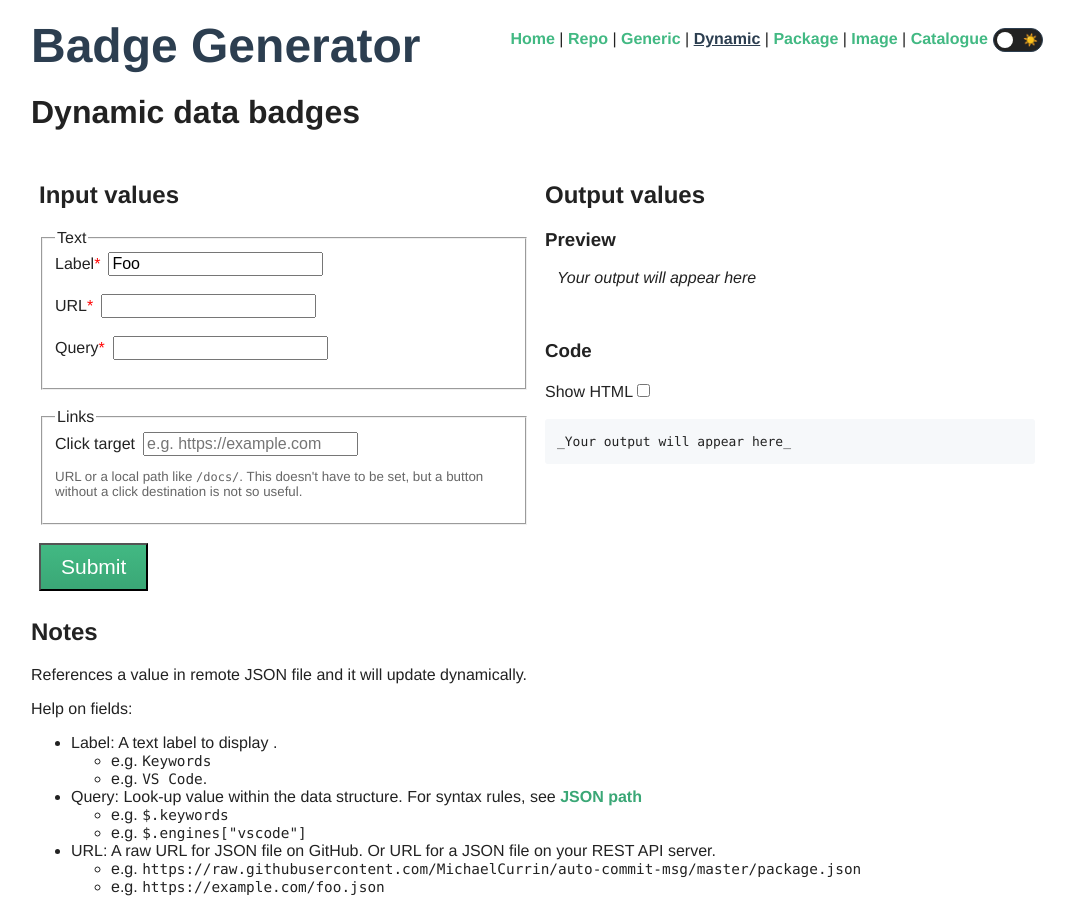
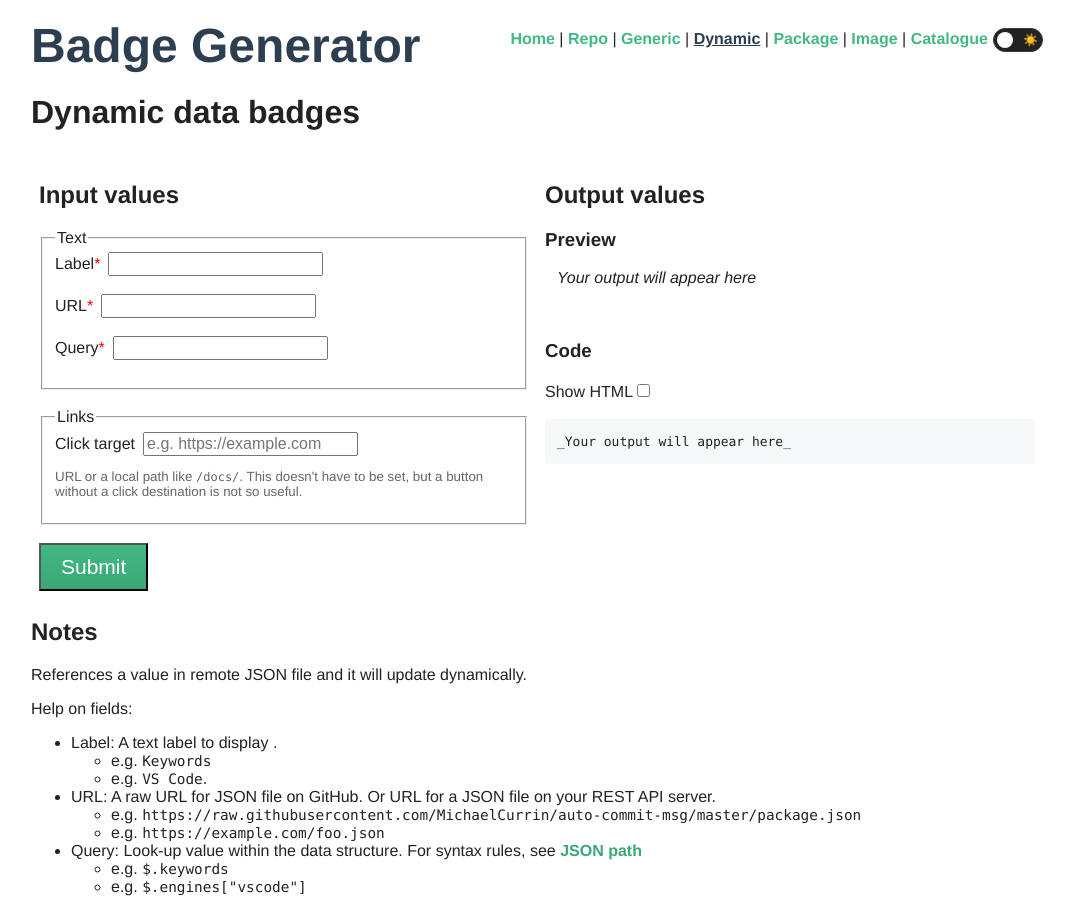
Before and after one commit to MichaelCurrin/badge-generator, a Vue app: page /#/dynamic in a window 1280 px wide. Shown: the whole page, without its empty margins (103-1177 px from the left). Built offline with nearby package versions, Linux system fonts and the light colour scheme; a small style sheet from the web is missing.

Commit message:
update DynamicBadges.vue

```diff
--- a/src/views/DynamicBadges.vue
+++ b/src/views/DynamicBadges.vue
@@ -76,12 +76,12 @@ Help on fields:
 - Label: A text label to display .
     - e.g. \`Keywords\`
     - e.g. \`VS Code\`.
+- URL: A raw URL for JSON file on GitHub. Or URL for a JSON file on your REST API server.
+    - e.g. \`https://raw.githubusercontent.com/MichaelCurrin/auto-commit-msg/master/package.json\`
+    - e.g. \`https://example.com/foo.json\`
 - Query: Look-up value within the data structure. For syntax rules, see [JSON path](https://support.smartbear.com/alertsite/docs/monitors/api/endpoint/jsonpath.html)
     - e.g. \`$.keywords\`
     - e.g. \`$.engines["vscode"]\`
-- URL: A raw URL for JSON file on GitHub. Or URL for a JSON file on your REST API server.
-    - e.g. \`https://raw.githubusercontent.com/MichaelCurrin/auto-commit-msg/master/package.json\`
-    - e.g. \`https://example.com/foo.json\`
 `;
 
 export default defineComponent({
@@ -93,7 +93,7 @@ export default defineComponent({
   },
   data() {
     return {
-      label: "Foo",
+      label: "",
       url: "",
       query: "",
       target: "",
```
